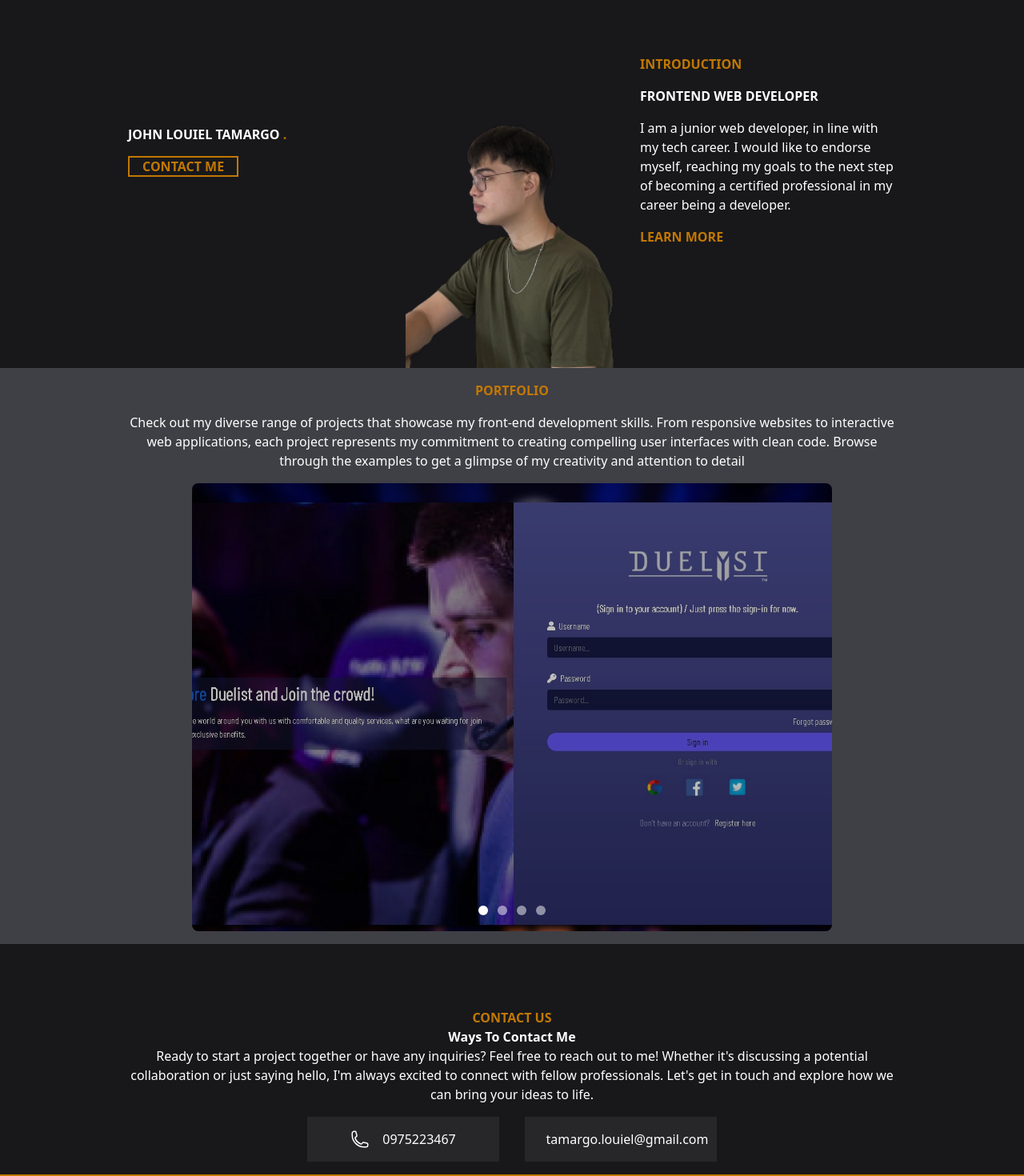
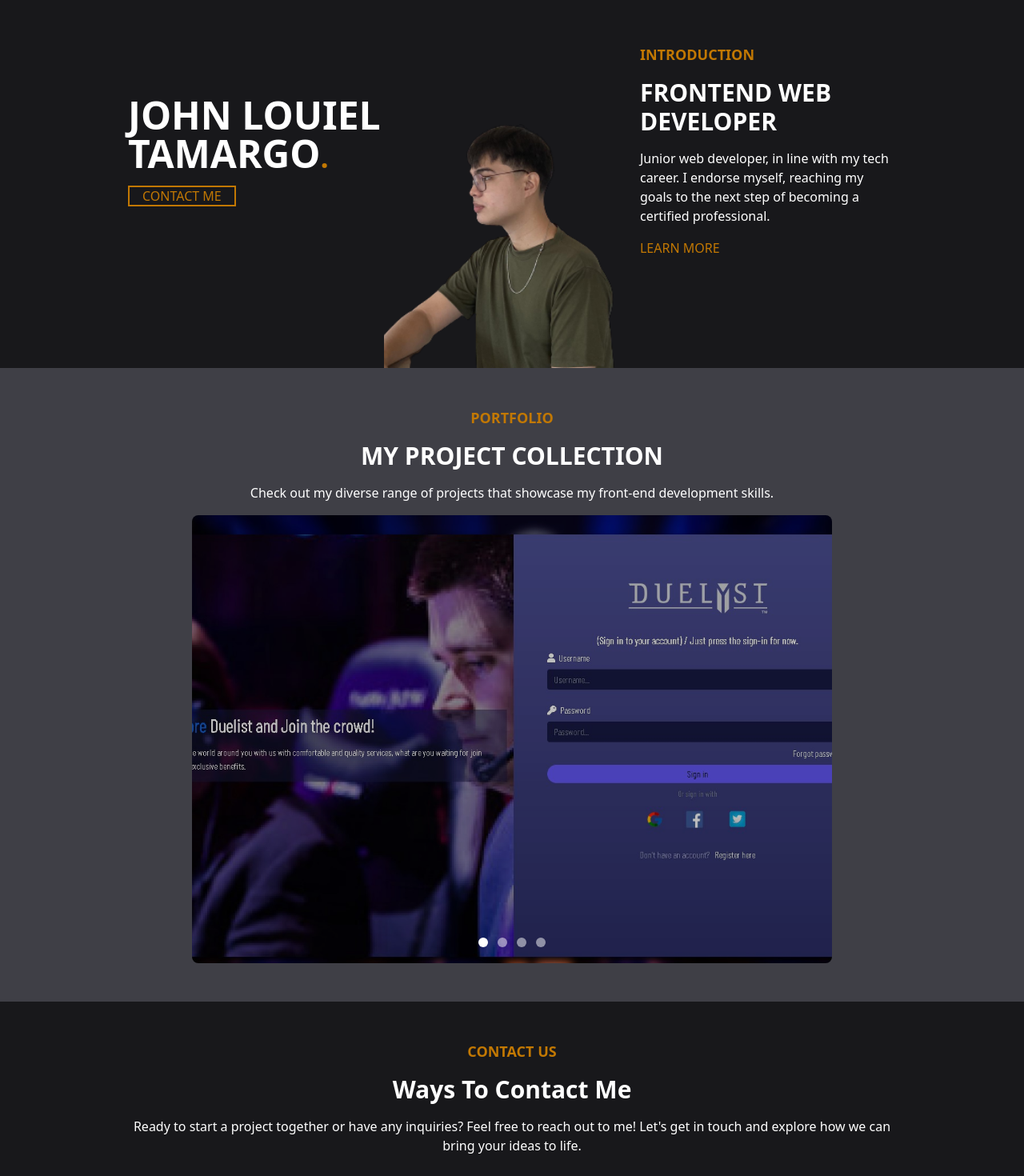
Before and after one commit to JohnLouielGitHub/jlt-portfolio-2023, a React (Vite) app: page / in a window 1280 px wide. Shown: the part 180-1650 px from the top of the page at 80% size. Built offline with nearby package versions, Linux system fonts and the light colour scheme.

Commit message:
typography and spacing

```diff
--- a/src/components/Header.jsx
+++ b/src/components/Header.jsx
@@ -1,6 +1,6 @@
 function Header() {
   return (
-    <header className="fixed top-0 left-0 right-0 z-50 font-bold p-4 bg-zinc-800 shadow-lg shadow-zinc-500/20 lg:px-32 xl:px-40">
+    <header className="fixed top-0 left-0 right-0 z-50 font-bold p-4 bg-zinc-800 shadow-lg shadow-zinc-500/20 lg:px-20 xl:px-40">
       <div className="flex justify-between items-center">
         <div>
           <h2>
--- a/src/pages/Contact.jsx
+++ b/src/pages/Contact.jsx
@@ -46,18 +46,21 @@ function Contact() {
   };
   return (
     <>
-      <div className="text-center lg:px-32 xl:px-40">
-        <h3 className="text-yellow-500 font-bold">CONTACT US</h3>
-        <h2 className="font-bold">Ways To Contact Me</h2>
-        <p>
+      <div className="px-4 py-12 lg:px-20 xl:px-40">
+        <p className="text-center text-yellow-500 font-extrabold mb-4 lg:text-lg">
+          CONTACT US
+        </p>
+        <h2 className="text-center text-2xl lg:text-3xl font-semibold mb-4">
+          Ways To Contact Me
+        </h2>
+        <p className="lg:text-center mb-4">
           Ready to start a project together or have any inquiries? Feel free to
-          reach out to me! Whether it&#39;s discussing a potential collaboration
-          or just saying hello, I&#39;m always excited to connect with fellow
-          professionals. Let&#39;s get in touch and explore how we can bring
+          reach out to me! Let&#39;s get in touch and explore how we can bring
           your ideas to life.
         </p>
         <div className="sm:flex justify-center items-center">{Contacts()}</div>
       </div>
+      {/* FOOTER */}
       <div className="border-t-2 border-solid border-yellow-500 text-center p-2 md:p-4 font-bold">
         &#169; Copyright - JLT | All Rights Reserve
       </div>
--- a/src/pages/Hero.jsx
+++ b/src/pages/Hero.jsx
@@ -3,37 +3,44 @@ import ProfileImage from "../assets/profile.png";
 function Hero() {
   return (
     <div
-      className="px-4 sm:flex sm:h-screen md:h-1/2 flex flex-col justify-center
-      md:grid md:grid-cols-2 md:grid-rows-2 md:mt-20 lg:flex lg:flex-row lg:items-center lg:h-560 lg:px-32 xl:px-40"
+      className="px-4 my-20 lg:mb-0 flex sm:h-screen md:h-1/2 flex-col justify-center items-center md:justify-start md:items-stretch
+      md:grid md:grid-cols-2 md:grid-rows-2 md:mt-20 lg:flex lg:flex-row lg:items-center lg:h-560 lg:px-20 xl:px-40"
     >
       <div className="md:flex md:flex-col md:justify-end md:row-span-2 md:col-start-2 md:row-start-1 lg:order-2 lg:flex lg:justify-end lg:items-center lg:w-1/3 lg:h-full">
         <img
           src={ProfileImage}
           alt="profile.png"
-          className="m-0 object-cover w-full h-full lg:w-5/6 lg:h-4/6"
+          className="m-0 object-cover w-full h-full lg:h-4/6"
         />
       </div>
-      <div className="font-bold my-4 md:m-0 md:flex md:flex-col md:justify-end md:items-center md:col-start-1 md:row-start-1 lg:order-1 lg:w-1/3 lg:text-left lg:block">
-        <h1 className="my-4">
-          JOHN LOUIEL TAMARGO{" "}
-          <span className="text-yellow-500 font-bold">.</span>
+      <div className="text-center md:text-left sm:text-left my-4 md:m-0 md:flex md:flex-col md:justify-center md:items-start md:col-start-1 md:row-start-1 lg:order-1 lg:w-1/3 lg:text-left lg:block">
+        <h1 className="my-4 text-4xl lg:text-5xl font-bold">
+          JOHN LOUIEL TAMARGO
+          <span className="text-yellow-500 text-4xl font-bold">.</span>
         </h1>
         <a
           href=""
-          className="text-yellow-500 border-solid border-2 border-yellow-500 px-4"
+          className="text-yellow-500 font-medium border-solid border-2 border-yellow-500 px-4"
         >
           CONTACT ME
         </a>
       </div>
-      <div className="lg:order-3 lg:w-1/3">
-        <p className="text-yellow-500 font-bold my-4">INTRODUCTION</p>
-        <h2 className="my-4 font-semibold">FRONTEND WEB DEVELOPER</h2>
-        <p className="sm:px-4 md:px-4 lg:px-0 mb-4 font-medium">
-          I am a junior web developer, in line with my tech career. I would like
-          to endorse myself, reaching my goals to the next step of becoming a
-          certified professional in my career being a developer.
+      <div className="flex flex-col md:block lg:order-3 lg:w-1/3">
+        <p className="text-center md:text-left text-yellow-500 font-extrabold my-4 lg:text-lg">
+          INTRODUCTION
         </p>
-        <a href="" className="text-yellow-500 font-semibold">
+        <h2 className="text-center md:text-left text-2xl lg:text-3xl font-semibold mb-4">
+          FRONTEND WEB DEVELOPER
+        </h2>
+        <p className="sm:px-4 md:px-0 mb-4">
+          Junior web developer, in line with my tech career. I endorse myself,
+          reaching my goals to the next step of becoming a certified
+          professional.
+        </p>
+        <a
+          href=""
+          className="text-center self-center text-yellow-500 font-medium"
+        >
           LEARN MORE
         </a>
       </div>
--- a/src/pages/Portfolio.jsx
+++ b/src/pages/Portfolio.jsx
@@ -124,14 +124,15 @@ function Portfolio() {
   const Project = () => {
     return projects.map((project, key) => {
       return (
-        <div className="mb-8 last-of-type:mb-0 md:last-of-type:mb-8" key={key}>
+        <div key={key}>
+          <div className="text-center">
             <img
               src={
                 project.preview ??
                 "https://images.pexels.com/photos/33129/popcorn-movie-party-entertainment.jpg?auto=compress&cs=tinysrgb&w=1260&h=750&dpr=1"
               }
               alt="project preview"
-            className="w-full mb-4 h-full object-cover duration-500"
+              className="mb-4 w-full h-60 object-cover duration-500"
             />
             <h3 className="mb-4 font-bold">{project.title}</h3>
             <a
@@ -143,21 +144,24 @@ function Portfolio() {
               Visit
             </a>
           </div>
+        </div>
       );
     });
   };
 
   return (
-    <div className="bg-zinc-700 p-4 mb-20 lg:px-32 xl:px-40">
-      <h2 className="text-center text-yellow-500 font-bold mb-4">PORTFOLIO</h2>
-      <p className="mb-4 text-center">
+    <div className="bg-zinc-700 py-12 px-4 mb-20 lg:mb-0 lg:px-20 xl:px-40">
+      <p className="text-center text-yellow-500 font-extrabold mb-4 lg:text-lg">
+        PORTFOLIO
+      </p>
+      <h2 className="text-center text-2xl lg:text-3xl font-semibold my-4">
+        MY PROJECT COLLECTION
+      </h2>
+      <p className="mb-4 lg:text-center">
         Check out my diverse range of projects that showcase my front-end
-        development skills. From responsive websites to interactive web
-        applications, each project represents my commitment to creating
-        compelling user interfaces with clean code. Browse through the examples
-        to get a glimpse of my creativity and attention to detail
+        development skills.
       </p>
-      <div className="md:grid md:grid-cols-2 md:grid-rows-1 md:gap-4 lg:hidden">
+      <div className="md:grid md:grid-cols-2 md:grid-rows-1 md:gap-8 md:auto-cols-auto lg:hidden">
         {Project()}
       </div>
       <div className="group h-max flex justify-center">{StaticCarousel()}</div>
```
Lines whose indentation alone changed are shown as unchanged.
